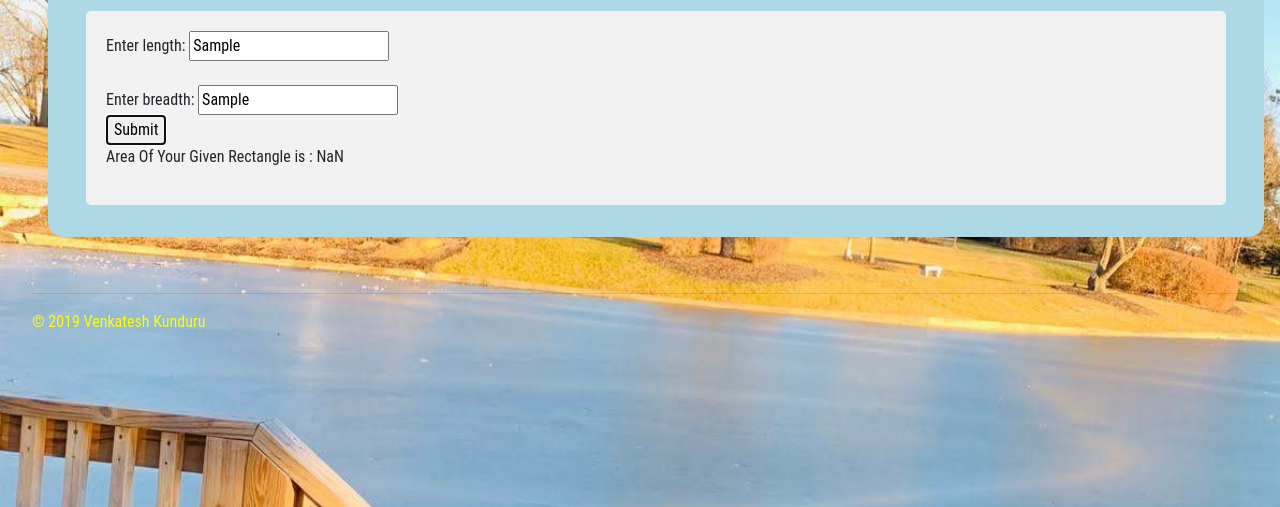
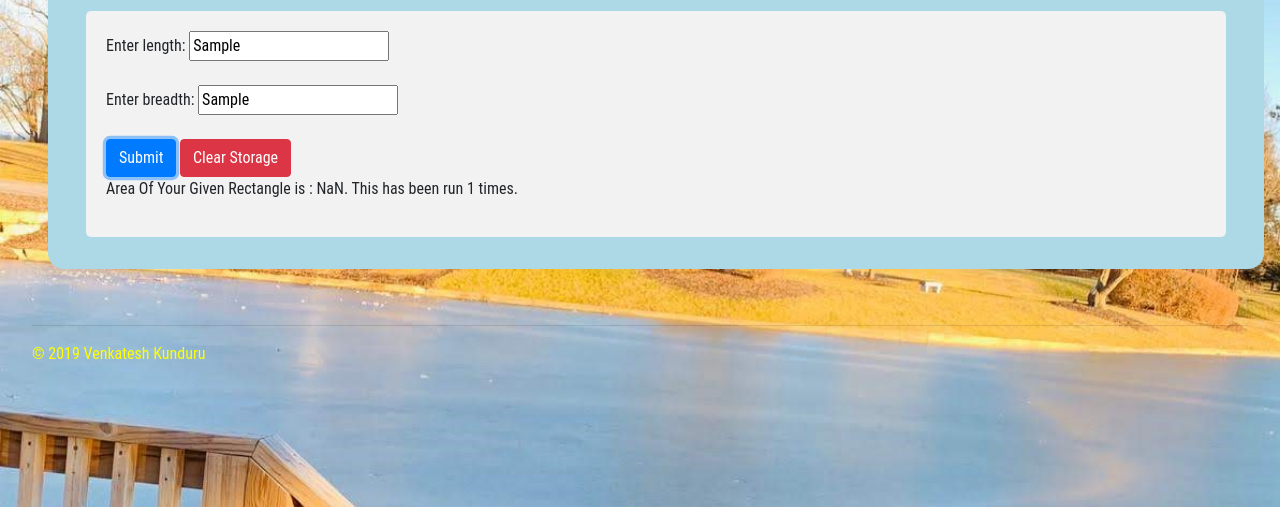
Before and after one commit to venkateshkunduru123/aboutme, a plain HTML site: page something.html in a window 1280 px wide. Both pictures are taken after typing "Sample", "Sample" into the empty fields and a click on the button "Submit". Shown: the part 293-800 px from the top of the page. Drawn offline with nearby package versions, Linux system fonts and the light colour scheme.

Commit message:
updating something

```diff
--- a/something.html
+++ b/something.html
@@ -59,18 +59,51 @@ background-size: cover;background-position: center;background-repeat: no-repeat;
                 <h1>Area of rectangle</h1>
 
               <div class="container">
-                        Enter length: <input type="text" name="length" id= "length" required><br><br>
-                        Enter breadth: <input type="text" name="breadth" id= "breadth" required><br>
-                        <button type="button" onclick="myFunction()">Submit</button>
+                        Enter length: <input type="text" id= "length" required><br><br>
+                        Enter breadth: <input type="text" id= "breadth" required><br><br>
+                        <button type="button" id="clicker" class="btn btn-primary">Submit</button>
+                        <button id="wiper" class="btn btn-danger">Clear Storage</button>
                       <p id="result"></p>
 
                       <script>
-                      function myFunction() {
-                      var x = document.getElementById("length").value;
-                      var y = document.getElementById("breadth").value;
-                      const answer = "Area Of Your Given Rectangle is : " + x*y;
-                       document.getElementById("result").innerHTML= answer;
+                      console.log('SCRIPT START')
+                      console.log('Declare event listeners .......................')
+                      window.addEventListener('load', (event) => {
+                      console.log('  Starting initialization ')
+                      if (localStorage.getItem('number1')) {
+                      document.getElementById("length").value = parseInt(localStorage.number1)
+                      console.log(`  Stored num1 = ${localStorage.number1}`)
                       }
+                      if (localStorage.getItem('number2')) {
+                     document.getElementById("breadth").value = parseInt(localStorage.number2)
+                      console.log(`  Stored num2 = ${localStorage.number2}`)
+                    }
+                    console.log('  Finished initialization')
+                    })
+                      document.getElementById('clicker').addEventListener('click', () => {
+                      console.log('  Starting clicker click handler')
+                      const origCount = parseInt(localStorage.getItem('countOfClicks')) || 0
+                      const x = document.getElementById("length").value
+                      console.log('Length=' + x)
+                      const y = document.getElementById("breadth").value
+                      console.log('Breadth=' + y)
+                      const ct = origCount + 1
+                      const answer = "Area Of Your Given Rectangle is : " + x*y + '. This has been run ' + ct + ' times.';
+                      console.log('Area of rectangle=' + answer)
+                       document.getElementById("result").innerHTML= answer
+                      localStorage.setItem('countOfClicks', ct)  // define a string key to store + its value
+                      localStorage.setItem('number1', x)
+                      localStorage.setItem('number2', y)
+                      console.log('  Finished clicker click handler')
+                      })
+                      document.getElementById('wiper').addEventListener('click', () => {
+                      console.log('  Starting wiper click handler')
+                      localStorage.removeItem('countOfClicks')
+                      localStorage.removeItem('number1')
+                      localStorage.removeItem('number2')
+                      console.log('  Finished wiper click handler - localStorage entries removed')
+                      })
+                      console.log('SCRIPT END')
                       </script>
               </div>
 </section>
@@ -82,5 +115,14 @@ background-size: cover;background-position: center;background-repeat: no-repeat;
 <footer class="footer">
     &copy; 2019 Venkatesh Kunduru
 </footer>
+
+  <!-- JQuery -->
+  <script src="https://cdnjs.cloudflare.com/ajax/libs/jquery/3.3.1/jquery.min.js"></script>
+  <!-- Bootstrap tooltips -->
+  <script src="https://cdnjs.cloudflare.com/ajax/libs/popper.js/1.14.4/umd/popper.min.js"></script>
+  <!-- Bootstrap core JavaScript -->
+  <script src="https://cdnjs.cloudflare.com/ajax/libs/twitter-bootstrap/4.2.1/js/bootstrap.min.js"></script>
+  <!-- MDB core JavaScript -->
+  <script src="https://cdnjs.cloudflare.com/ajax/libs/mdbootstrap/4.7.3/js/mdb.min.js"></script>
 </body>
 </html>
```
